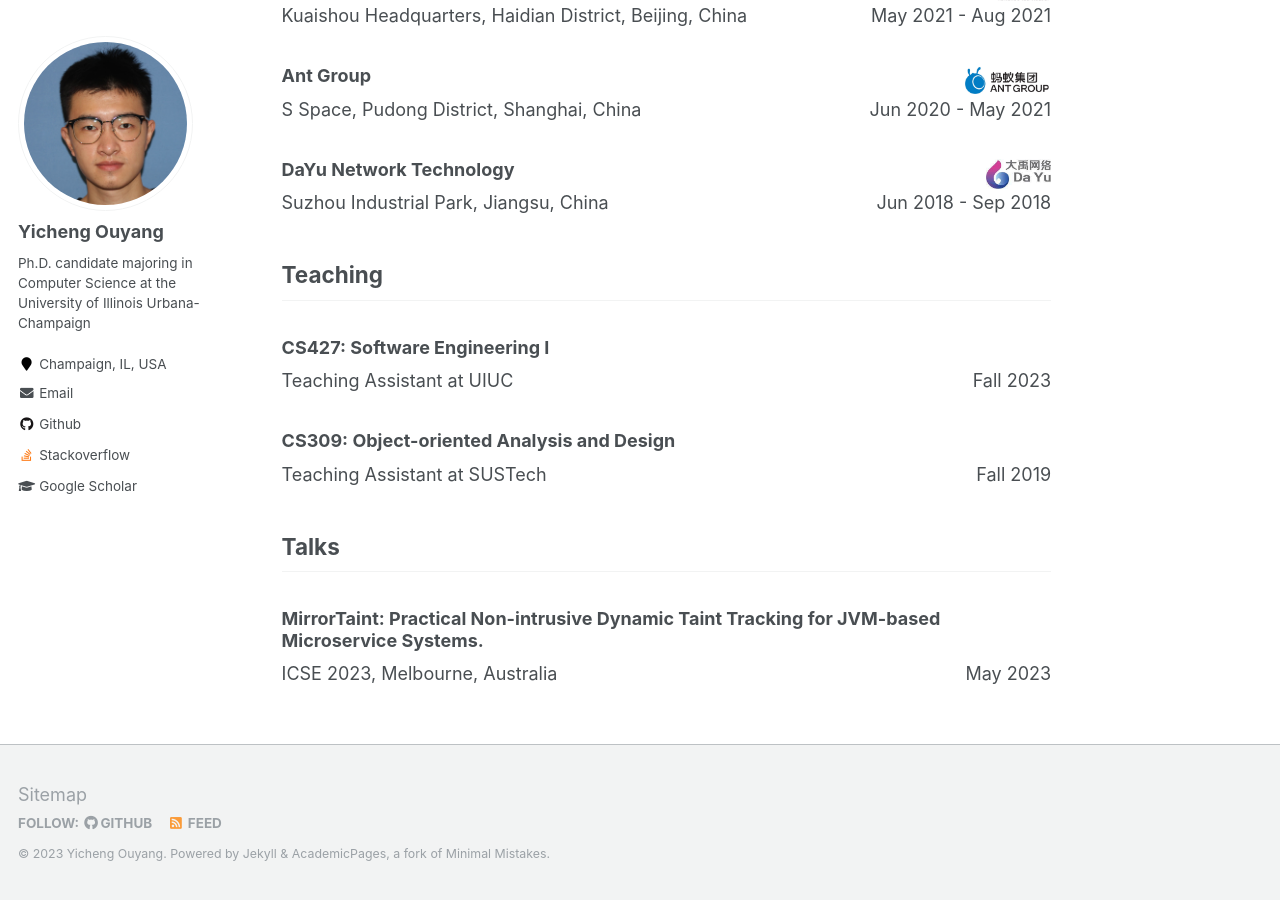
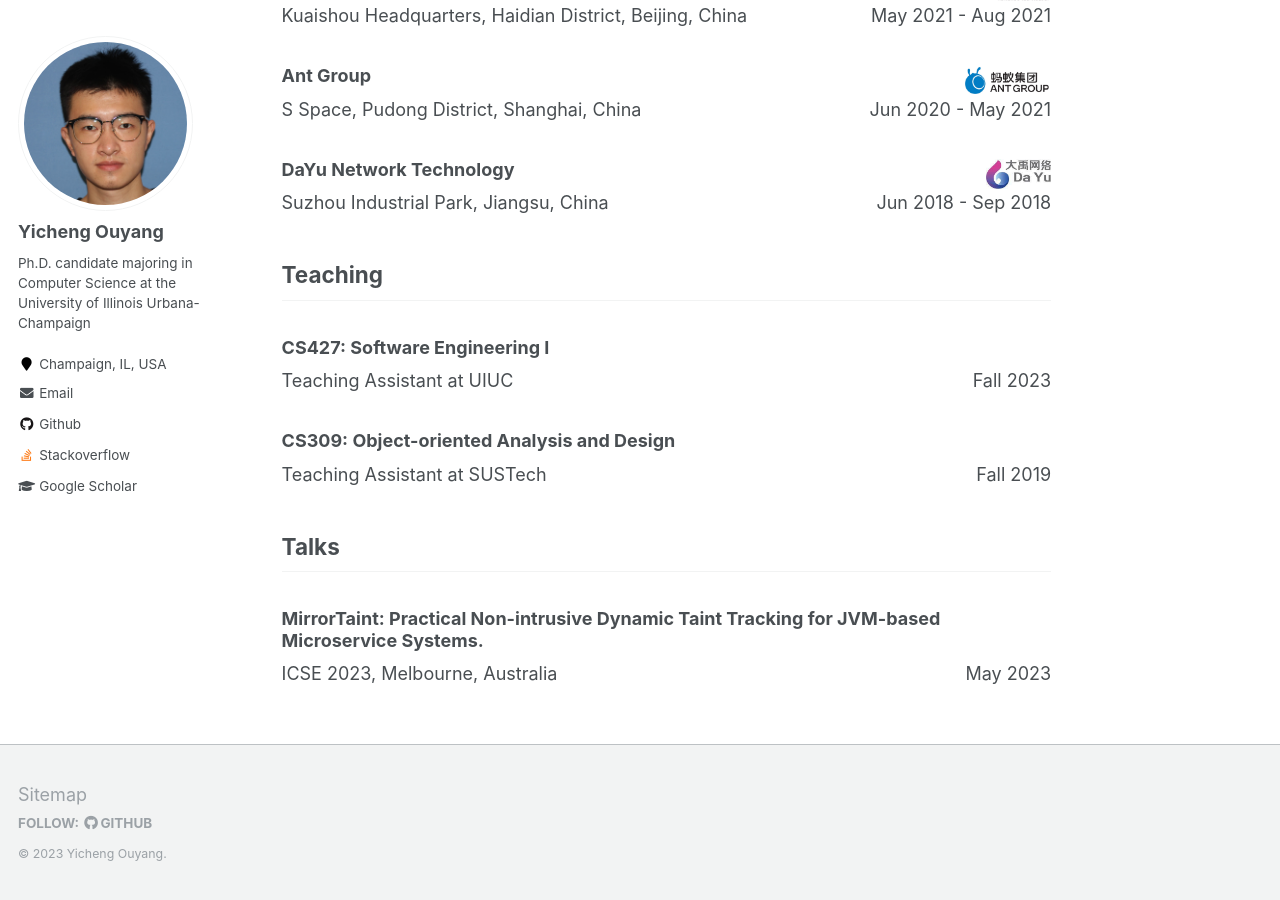
Before and after one commit to yicheng-ouyang/yicheng-ouyang.github.io, a Jekyll site: the page built from _pages/about.md, in a window 1280 px wide and 900 px high, scrolled down 1227 px. Built offline with Jekyll 4.4.1, drawn with Linux system fonts in a browser that asks for light colours.

Commit message:
clean up

```diff
--- a/_data/navigation.yml
+++ b/_data/navigation.yml
@@ -6,8 +6,8 @@
   # - title: "Talks"
   #   url: /talks/
 
-  - title: "Teaching"
-    url: /teaching/
+  # - title: "Teaching"
+  #   url: /teaching/
 
   - title: "Portfolio"
     url: /portfolio/
--- a/_includes/footer.html
+++ b/_includes/footer.html
@@ -17,8 +17,8 @@
     {% if site.author.bitbucket %}
       <li><a href="http://bitbucket.org/{{ site.author.bitbucket }}"><i class="fab fa-bitbucket" aria-hidden="true"></i> Bitbucket</a></li>
     {% endif %}
-    <li><a href="{% if site.atom_feed.path %}{{ site.atom_feed.path }}{% else %}{{ base_path }}/feed.xml{% endif %}"><i class="fa fa-fw fa-rss-square" aria-hidden="true"></i> {{ site.data.ui-text[site.locale].feed_label | default: "Feed" }}</a></li>
+    <!-- <li><a href="{% if site.atom_feed.path %}{{ site.atom_feed.path }}{% else %}{{ base_path }}/feed.xml{% endif %}"><i class="fa fa-fw fa-rss-square" aria-hidden="true"></i> {{ site.data.ui-text[site.locale].feed_label | default: "Feed" }}</a></li> -->
   </ul>
 </div>
 
-<div class="page__footer-copyright">&copy; {{ site.time | date: '%Y' }} {{ site.name | default: site.title }}. {{ site.data.ui-text[site.locale].powered_by | default: "Powered by" }} <a href="http://jekyllrb.com" rel="nofollow">Jekyll</a> &amp; <a href="https://github.com/academicpages/academicpages.github.io">AcademicPages</a>, a fork of <a href="https://mademistakes.com/work/minimal-mistakes-jekyll-theme/" rel="nofollow">Minimal Mistakes</a>.</div>
+<div class="page__footer-copyright">&copy; {{ site.time | date: '%Y' }} {{ site.name | default: site.title }}. </div>
--- a/_pages/about.md
+++ b/_pages/about.md
@@ -34,7 +34,6 @@
 ([ICSE 2020](https://conf.researchr.org/home/icse-2020))*, 2020. [[PDF](https://yicheng-ouyang.github.io/files/Simulee.pdf)]
 
 ## Internships
-
 ### Kuaishou Technology <img src="https://yicheng-ouyang.github.io/images/Kuaishou.png" alt="Kuaishou" style="height: 1.7em; float: right;"/>
 
 Kuaishou Headquarters, Haidian District, Beijing, China  <span style="float: right;">May 2021 - Aug 2021</span>
@@ -48,7 +47,6 @@
 Suzhou Industrial Park, Jiangsu, China <span style="float: right;">Jun 2018 - Sep 2018</span>
 
 ## Teaching
-
 ### CS427: Software Engineering I
 
 Teaching Assistant at UIUC <span style="float: right;">Fall 2023</span>
@@ -58,7 +56,6 @@
 Teaching Assistant at SUSTech <span style="float: right;">Fall 2019</span>
 
 ## Talks
-
 ### MirrorTaint: Practical Non-intrusive Dynamic Taint Tracking for JVM-based Microservice Systems.
 
 ICSE 2023, Melbourne, Australia <span style="float: right;">May 2023</span>
```
Also changed, not shown: _pages/sitemap.md (+0 -31 lines).
